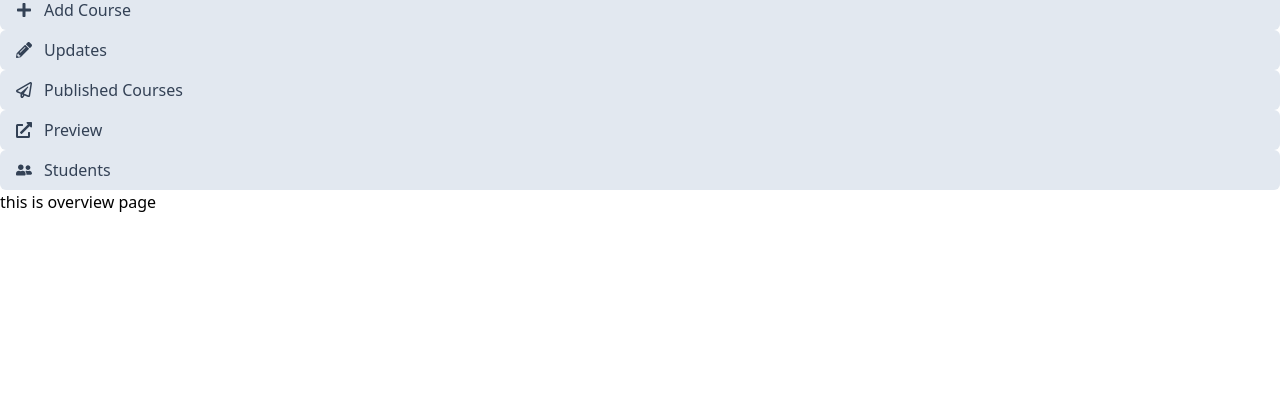
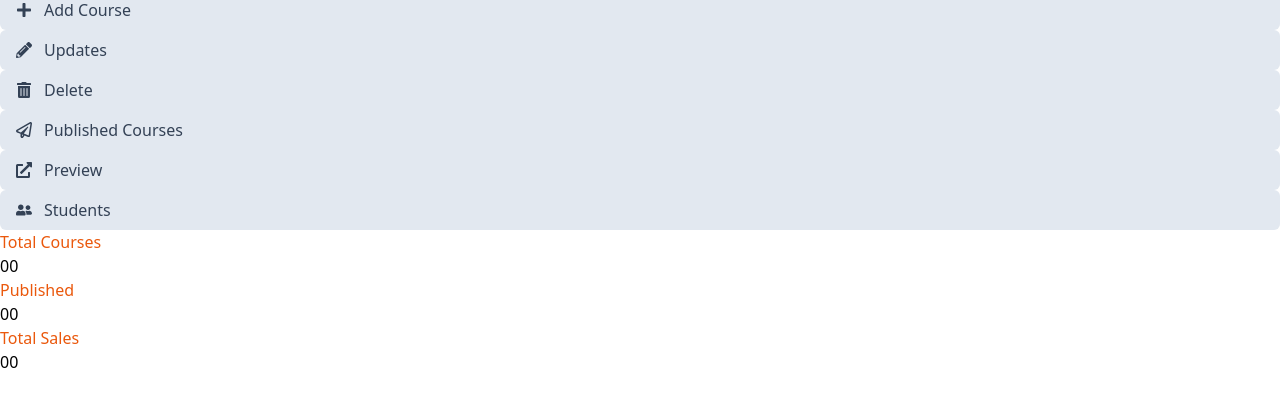
Before and after one commit to NahidAhmed47/kidzy-school-client, a React (Vite) app: page /dashboard/overview in a window 1280 px wide. Shown: the part 222-628 px from the top of the page. Built offline with nearby package versions, Linux system fonts and the light colour scheme; no server answers.

Commit message:
route delete added

```diff
--- /dev/null
+++ b/src/pages/TeachersPages/Dashboard/DashboardPages/Delete.jsx
@@ -0,0 +1,11 @@
+import React from 'react';
+
+const Delete = () => {
+    return (
+        <div>
+            delete page
+        </div>
+    );
+};
+
+export default Delete;
--- a/src/pages/TeachersPages/Dashboard/DashboardPages/Overview.jsx
+++ b/src/pages/TeachersPages/Dashboard/DashboardPages/Overview.jsx
@@ -2,8 +2,21 @@ import React from 'react';
 
 const Overview = () => {
     return (
-        <div>
-            this is overview page
+        <div className='bg-slate-100 p-4 rounded-md'>
+            <div className='grid md:grid-cols-3 md:gap-8'>
+                <div className='px-3 py-5 bg-slate-200 rounded-md text-center'>
+                    <h1 className='text-lg font-semibold primary-text-color'>Total Courses</h1>
+                    <p className='text-base font-semibold'>00</p>
+                </div>
+                <div className='px-3 py-5 bg-slate-200 rounded-md text-center'>
+                    <h1 className='text-lg font-semibold primary-text-color'>Published</h1>
+                    <p className='text-base font-semibold'>00</p>
+                </div>
+                <div className='px-3 py-5 bg-slate-200 rounded-md text-center'>
+                    <h1 className='text-lg font-semibold primary-text-color'>Total Sales</h1>
+                    <p className='text-base font-semibold'>00</p>
+                </div>
+            </div>
         </div>
     );
 };
--- a/src/pages/TeachersPages/Dashboard/DashboardSidebar/Sidebar.jsx
+++ b/src/pages/TeachersPages/Dashboard/DashboardSidebar/Sidebar.jsx
@@ -1,6 +1,6 @@
 import React from "react";
 import { NavLink } from "react-router-dom";
-import { FaHome, FaPlus, FaExternalLinkAlt, FaPencilAlt, FaRegPaperPlane, FaUserFriends } from "react-icons/fa";
+import { FaHome, FaPlus, FaExternalLinkAlt, FaPencilAlt, FaRegPaperPlane, FaUserFriends, FaTrashAlt } from "react-icons/fa";
 
 const Sidebar = () => {
   return (
@@ -16,6 +16,10 @@ const Sidebar = () => {
       <NavLink className={({isActive})=> isActive ? 'dashboard-active' : 'side-nav'} to='updates'>
         <FaPencilAlt className="w-6 h-6"></FaPencilAlt>
         <div className='text-base font-bold '>Updates</div>
+      </NavLink>
+      <NavLink className={({isActive})=> isActive ? 'dashboard-active' : 'side-nav'} to='delete'>
+        <FaTrashAlt className="w-6 h-6"></FaTrashAlt>
+        <div className='text-base font-bold '>Delete</div>
       </NavLink>
       <NavLink className={({isActive})=> isActive ? 'dashboard-active' : 'side-nav'} to='published-courses'>
         <FaRegPaperPlane className="w-6 h-6"></FaRegPaperPlane>
```
Also changed, not shown: src/main.jsx (+6 -1 lines).
